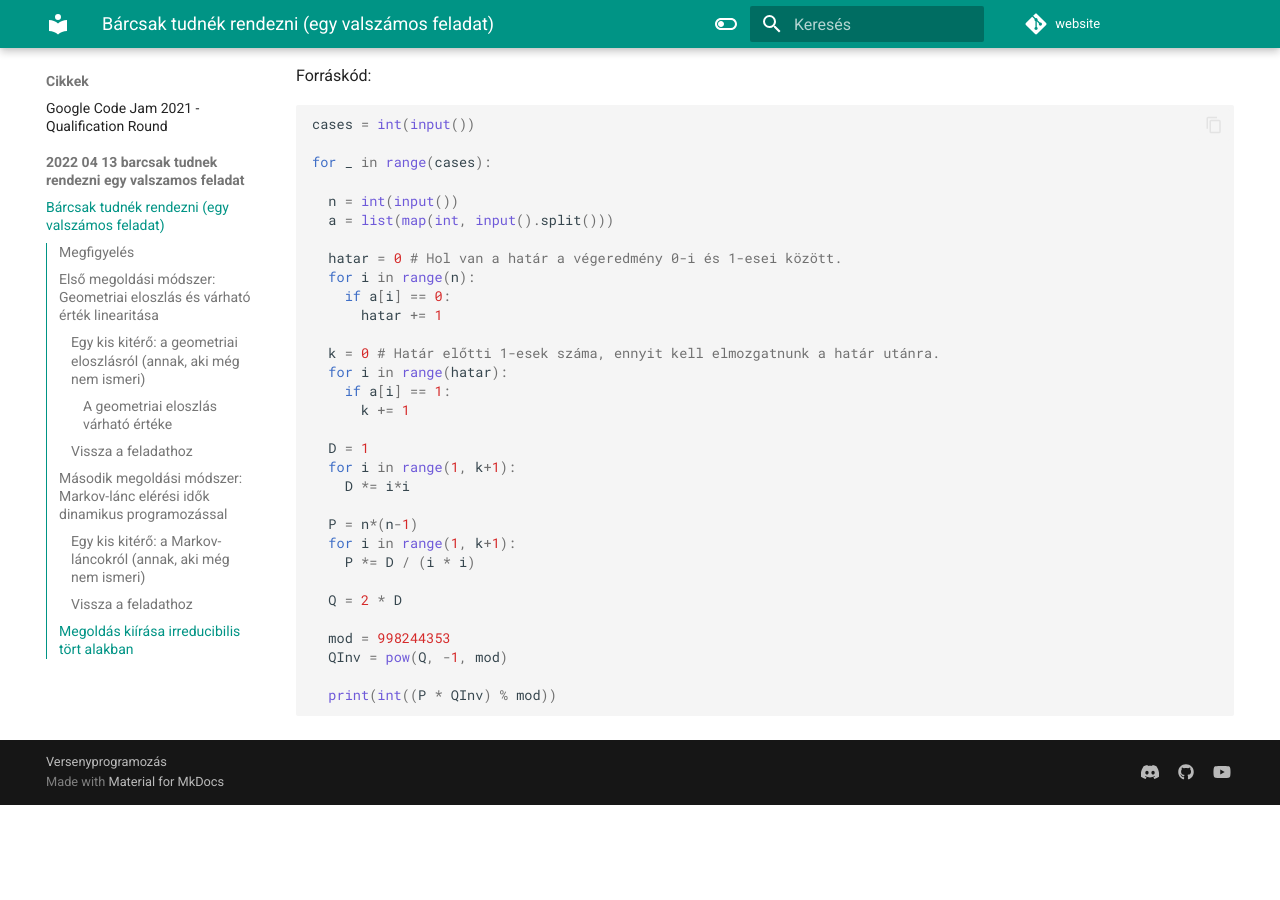
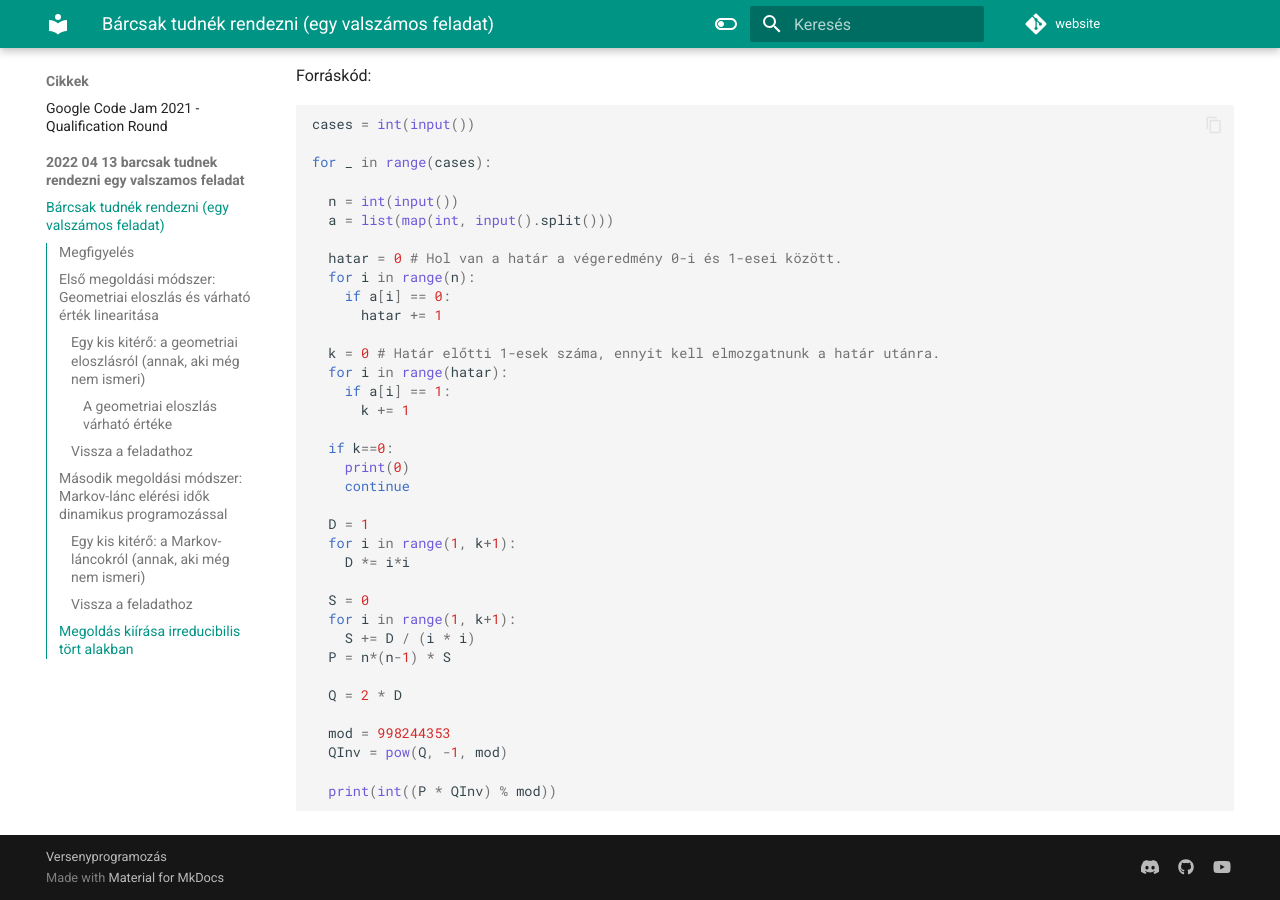
Before and after one commit to nemkin/versenyprogramozas-hu, an MkDocs documentation site: the page built from docs/cikkek/2022_04_13_barcsak_tudnek_rendezni_egy_valszamos_feladat/index.md, in a window 1280 px wide and 900 px high, scrolled down 10879 px. Built offline with MkDocs 1.6.1 and Material for MkDocs 9.7.7, drawn with Linux system fonts in a browser that asks for light colours; comment, search, counter and statistics services are not loaded; before the commit the page ends 11684 px from its top, so only the background shows below that.

Commit message:
Update index.md

```diff
--- a/docs/cikkek/2022_04_13_barcsak_tudnek_rendezni_egy_valszamos_feladat/index.md
+++ b/docs/cikkek/2022_04_13_barcsak_tudnek_rendezni_egy_valszamos_feladat/index.md
@@ -254,13 +254,18 @@ for _ in range(cases):
     if a[i] == 1:
       k += 1
 
+  if k==0:
+    print(0)
+    continue
+
   D = 1
   for i in range(1, k+1):
     D *= i*i
 
-  P = n*(n-1)
+  S = 0
   for i in range(1, k+1):
-    P *= D / (i * i)
+    S += D / (i * i)
+  P = n*(n-1) * S
 
   Q = 2 * D
 
```
